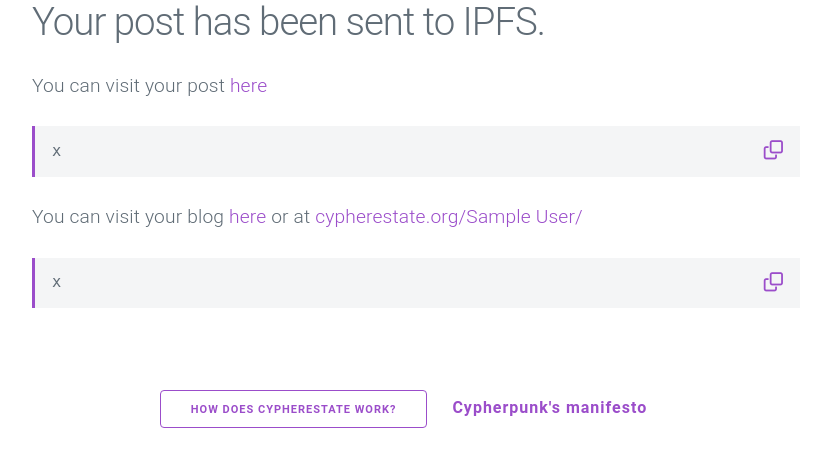
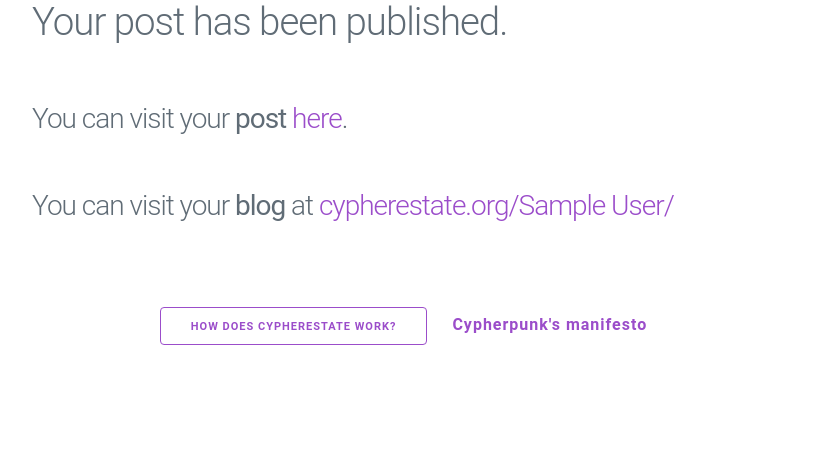
Before and after one commit to FileNation/FileNation-Cypherestate, a Flask app: template templates/submission.html in a window 1280 px wide. Shown: the part 172-639 px from the top of the page, without its empty margins (224-1038 px from the left). Run offline with Flask 2, Linux system fonts and the light colour scheme; the template is opened without the code that fills it: most values are stand-ins (such as "Sample title", 1, 10 or a date in 2020); some libraries are stand-ins or nearby versions.

Commit message:
Modify templates

```diff
--- a/templates/index.html
+++ b/templates/index.html
@@ -12,7 +12,7 @@
 		<textarea placeholder="Write your ideas here." id="text" name="text"
 		maxlength="4451368" class="form-text edgeless body-post button-clear"></textarea>
 		<input class="form-hash" type="password" name="key" placeholder="Enter your private key here." required>
-		<p class="footnote" id="new-blog-footnote">Don't have a key yet? <a target="_blank" href="/newblog/">Create a new blog</a></p>
+		<p class="footnote" id="new-blog-footnote">Don't have a key yet? <a target="_blank" href="/newblog/">Create a new blog</a>. You need a private key to post.</p>
 		<input class="button-primary float-right publish" type="submit" name="send" value="Publish">
 		<br>
 	</form>
--- a/templates/new_blog.html
+++ b/templates/new_blog.html
@@ -15,11 +15,11 @@
 		</form>
 	{%else%}
 		<h2>Your new blog has been created.</h2>
-		<p>Your secret key is:</p>
+		<p>We've generated a secret key for you:</p>
 		<div class="key-display">
 			<pre class="code prettyprint lang-md prettyprinted"><code class="code-content" id="key" style="float:left;">{{key}}</code><code class="code-content" style="float:right;"><a href="javascript:copyToClipboard('key')"><i class="fa fa-clone" aria-hidden="true"></i></a></code></pre>
 		</div>
-    <p class="terms-paragraph">
+    <p>
       <b>Make sure you write down your key in a safe place.</b> This key will allow you (or anyone) to post on your new blog. Cypherestate has no way of recovering your key.
     </p>
     <p>Your can <b>always check the latest version of your blog</b> at <a target="_blank" href="https://cypherestate.org/{{author}}/">cypherestate.org/{{author}}/</a> you can share this link and use it to access your blog at all times. </p>
--- a/templates/submission.html
+++ b/templates/submission.html
@@ -3,11 +3,12 @@
 {% block content %}
 
 <div id="new-post" style="text-align: justify;">
-	<h1 class="blog-title">Your post has been sent to IPFS.</h1>
-	<p>You can visit your post <a target="_blank" href="https://ipfs.io/ipfs/{{post_hash}}">here</a></p>
-	<pre class="code prettyprint lang-md prettyprinted"><code class="code-content" style="float:left; margin-top: 0.35%;"><div class="inserted-hash" id="post-hash">{{post_hash}}</div></code><code class="code-content" style="float:right;"><a target="_blank" href="javascript:copyToClipboard('post-hash')"><i class="fa fa-clone" aria-hidden="true"></i></a></code></pre>
-	<p>You can visit your blog <a target="_blank" href="https://ipfs.io/ipfs/{{blog_hash}}">here</a> or at <a target="_blank" href="https://cypherestate.org/{{author}}/">cypherestate.org/{{author}}/</a></p>
-	<pre class="code prettyprint lang-md prettyprinted"><code class="code-content" style="float:left; margin-top: 0.35%;"><div class="inserted-hash" id="blog-hash">{{blog_hash}}</div></code><code class="code-content" style="float:right;"><a href="javascript:copyToClipboard('blog-hash')"><i class="fa fa-clone" aria-hidden="true"></i></a></code></pre>
+	<h1 class="blog-title">Your post has been published.</h1>
+	<br>
+	<h3>You can visit your <b>post</b> <a target="_blank" href="https://ipfs.io/ipfs/{{post_hash}}">here</a>.</h3>
+	<br>
+	<h3>You can visit your <b>blog</b> at <a target="_blank" href="https://cypherestate.org/{{author}}/">cypherestate.org/{{author}}/</a></h3>
+
 </div>
 
 <script>
```
